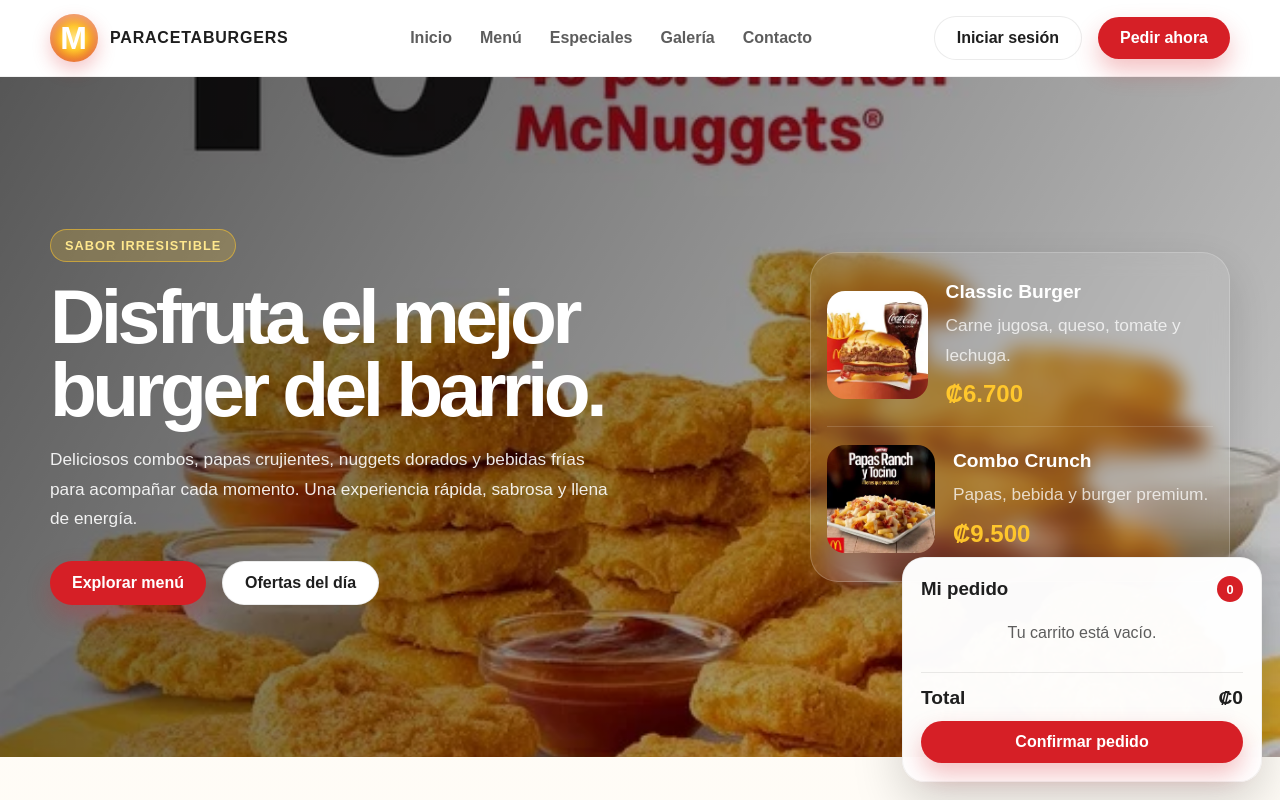
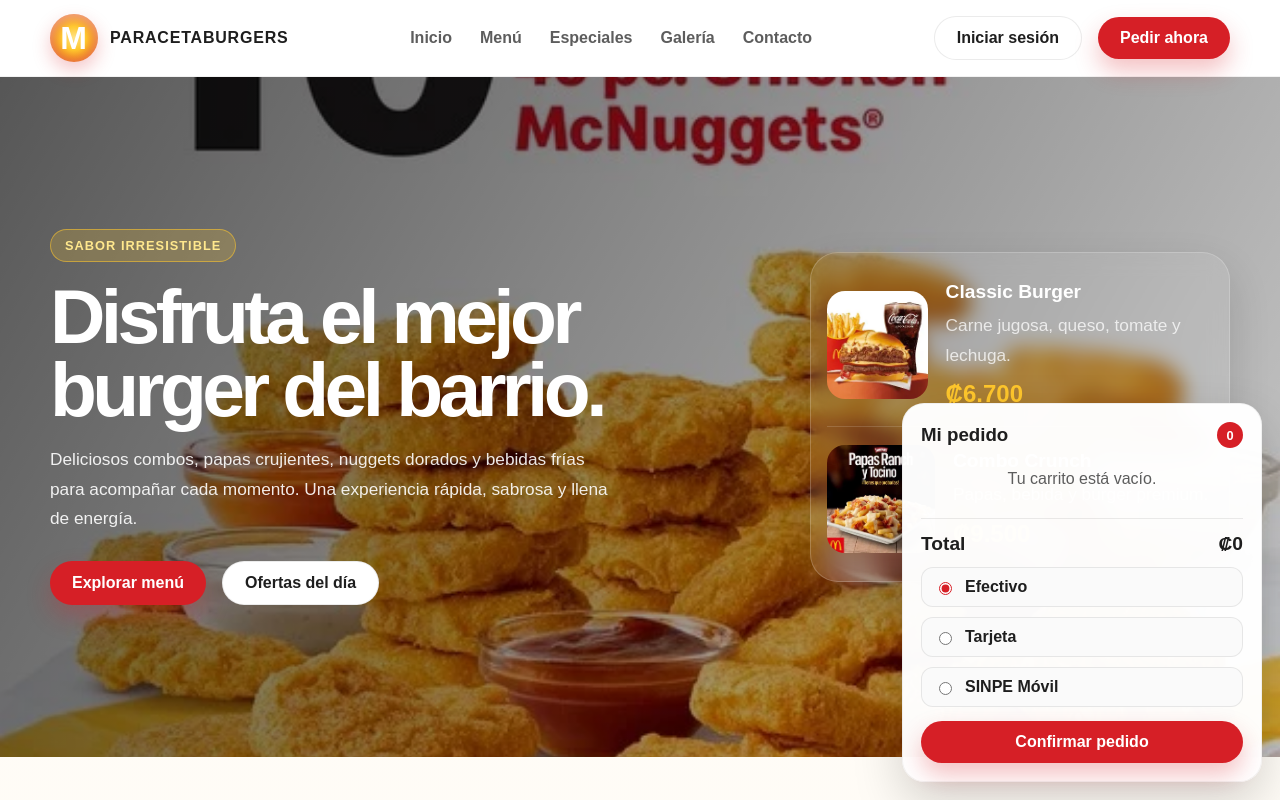
Before and after one commit to El-tu-no-mete-cabra-sarambanbiche/Paracetamol, a plain HTML site: page index.html in a window 1280 px wide. Shown: the top 800 px of the page. Drawn offline with Linux system fonts and the light colour scheme.

Commit message:
Add payment methods to cart

```diff
--- a/index.html
+++ b/index.html
@@ -627,6 +627,28 @@
         margin-bottom: 12px;
       }
 
+      .payment-options {
+        display: grid;
+        gap: 10px;
+        margin: 12px 0 14px;
+      }
+
+      .payment-option {
+        display: flex;
+        align-items: center;
+        gap: 10px;
+        padding: 10px 12px;
+        border: 1px solid rgba(0,0,0,0.08);
+        border-radius: 12px;
+        background: #fafafa;
+        font-weight: 700;
+        color: var(--dark);
+      }
+
+      .payment-option input {
+        accent-color: var(--red);
+      }
+
       .empty-cart {
         color: var(--muted);
         text-align: center;
@@ -1007,6 +1029,22 @@
           <span>Total</span>
           <span id="cartTotal">$0.00</span>
         </div>
+
+        <div class="payment-options" aria-label="Método de pago">
+          <label class="payment-option">
+            <input type="radio" name="paymentMethod" value="Efectivo" checked />
+            <span>Efectivo</span>
+          </label>
+          <label class="payment-option">
+            <input type="radio" name="paymentMethod" value="Tarjeta" />
+            <span>Tarjeta</span>
+          </label>
+          <label class="payment-option">
+            <input type="radio" name="paymentMethod" value="SINPE Móvil" />
+            <span>SINPE Móvil</span>
+          </label>
+        </div>
+
         <button id="confirmOrderBtn" class="pill primary" type="button" style="width: 100%;">Confirmar pedido</button>
       </div>
     </aside>
@@ -1186,6 +1224,11 @@
         return true;
       }
 
+      function getSelectedPaymentMethod() {
+        const selected = document.querySelector('input[name="paymentMethod"]:checked');
+        return selected ? selected.value : 'Efectivo';
+      }
+
       function confirmOrder() {
         if (!ensureLoggedIn()) return;
 
@@ -1197,7 +1240,8 @@
 
         const user = localStorage.getItem(userKey) || 'Cliente';
         const total = cart.reduce((sum, item) => sum + item.quantity * parseFloat(item.price), 0);
-        alert(`¡Pedido confirmado, ${user}!\n\nTotal: ₡${total.toFixed(0)}\nProductos: ${cart.length}`);
+        const paymentMethod = getSelectedPaymentMethod();
+        alert(`¡Pedido confirmado, ${user}!\n\nTotal: ₡${total.toFixed(0)}\nMétodo de pago: ${paymentMethod}\nProductos: ${cart.length}`);
         localStorage.removeItem(cartKey);
         renderCart();
       }
```
